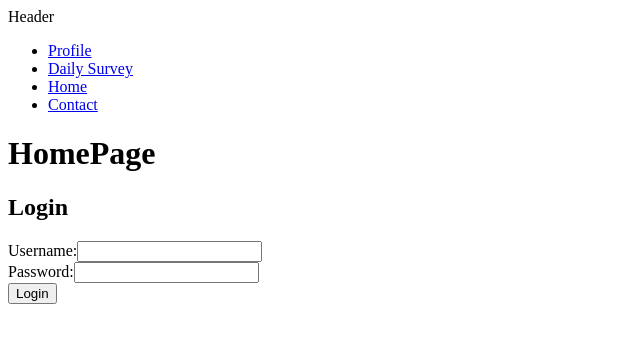
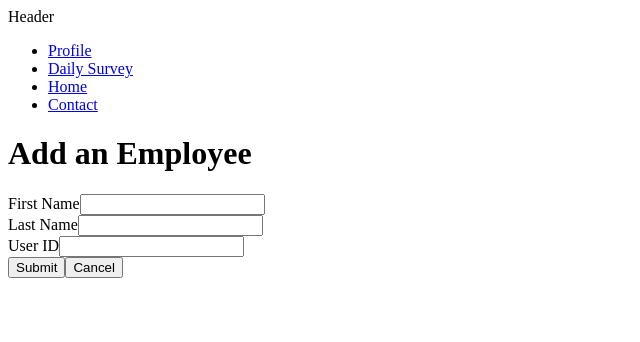
Before and after one commit to Winter-2024-Hackathon-Team-2/health-tracker, a React (Create React App) app in the folder frontend/: page /admin/add in a window 1280 px wide. Shown: the top 342 px of the page, without its empty margins (0-640 px from the left). Built offline with nearby package versions, Linux system fonts and the light colour scheme.

Commit message:
Added admin overview and add employee page

```diff
--- /dev/null
+++ b/frontend/src/admin/AddEmployee.js
@@ -0,0 +1,65 @@
+//import React, { useState, useEffect } from "react";
+import { useNavigate } from "react-router-dom";
+
+function AddEmployee() {
+  function handleSubmit(event) {
+    event.preventDefault();
+  }
+
+  function handleChange({ target }) {}
+
+  const navigate = useNavigate();
+
+  return (
+    <div>
+      <h1>Add an Employee</h1>
+      <form onSubmit={handleSubmit}>
+        <div>
+          <label htmlFor="First Name">First Name</label>
+          <input
+            name="first_name"
+            className="form-control"
+            id="first_name"
+            type="text"
+            onChange={handleChange}
+            required={true}
+          />
+        </div>
+        <div>
+          <label htmlFor="Last Name">Last Name</label>
+          <input
+            name="last_name"
+            className="form-control"
+            id="last_name"
+            type="text"
+            onChange={handleChange}
+            required={true}
+          />
+        </div>
+        <div>
+          <label htmlFor="User ID">User ID</label>
+          <input
+            name="user_id"
+            className="form-control"
+            id="user-id"
+            type="text"
+            onChange={handleChange}
+            required={true}
+          />
+        </div>
+        <button type="submit" className="btn btn-primary mr-3">
+          Submit
+        </button>
+        <button
+          type="button"
+          className="btn btn-secondary mr-3"
+          onClick={() => navigate.goBack()}
+        >
+          Cancel
+        </button>
+      </form>
+    </div>
+  );
+}
+
+export default AddEmployee;
--- /dev/null
+++ b/frontend/src/admin/EmployeeOverview.js
@@ -0,0 +1,45 @@
+import React, { useState, useEffect } from "react";
+import { useNavigate } from "react-router-dom";
+
+function EmployeeOverview() {
+    const [employees, setEmployees] = useState([]);
+    const navigate = useNavigate();
+
+    useEffect(() => {
+        fetch("http://localhost:5001/users")
+            .then(response => response.json())
+            .then(data => setEmployees(data.data))
+            .catch(error => console.error("Error fetching employees:", error));
+    }, []);
+
+    const handleClick = (event) => {
+        event.preventDefault();
+        navigate("/admin/add");
+    }
+
+    return (
+        <div>
+            <button onClick={handleClick}>Add</button>
+
+            <table class="table">
+                <thead>
+                    <tr>
+                        <th> User ID </th>
+                        <th> Occupation </th>
+                        {/* Any other categories */}
+                    </tr>
+                </thead>
+                <tbody>
+                    {employees.map((employee) =>
+                        <tr key={employee.user_id}>
+                            <td>{employee.user_id}</td>
+                            <td>{employee.occupation}</td>
+                        </tr>
+                    )}
+                </tbody>
+            </table>
+        </div>
+    );
+}
+
+export default EmployeeOverview;
--- a/frontend/src/layout/Routing.js
+++ b/frontend/src/layout/Routing.js
@@ -2,12 +2,16 @@ import React from 'react'
 import {Routes, Route} from "react-router-dom";
 import HomePage from '../home/HomePage';
 import DailySurveyForm from '../employee/DailySurveyForm';
+import EmployeeOverview from '../admin/EmployeeOverview';
+import AddEmployee from '../admin/AddEmployee';
 
 function Routing() {
   return (<>
 
     <Routes>
 
+      <Route path="/admin/add" element = {<AddEmployee />} />
+      <Route path="/admin" element = {<EmployeeOverview />} />
       <Route path="/survey" element = {<DailySurveyForm />} />
       <Route path="/*" element = {<HomePage />} />
 
--- a/package.json
+++ b/package.json
@@ -14,5 +14,8 @@
   },
   "keywords": [],
   "author": "",
-  "license": "ISC"
+  "license": "ISC",
+  "dependencies": {
+    "react-router-dom": "^6.22.1"
+  }
 }
```
Also changed, not shown: 2 other files (tests, documents, lock files or other folders).
